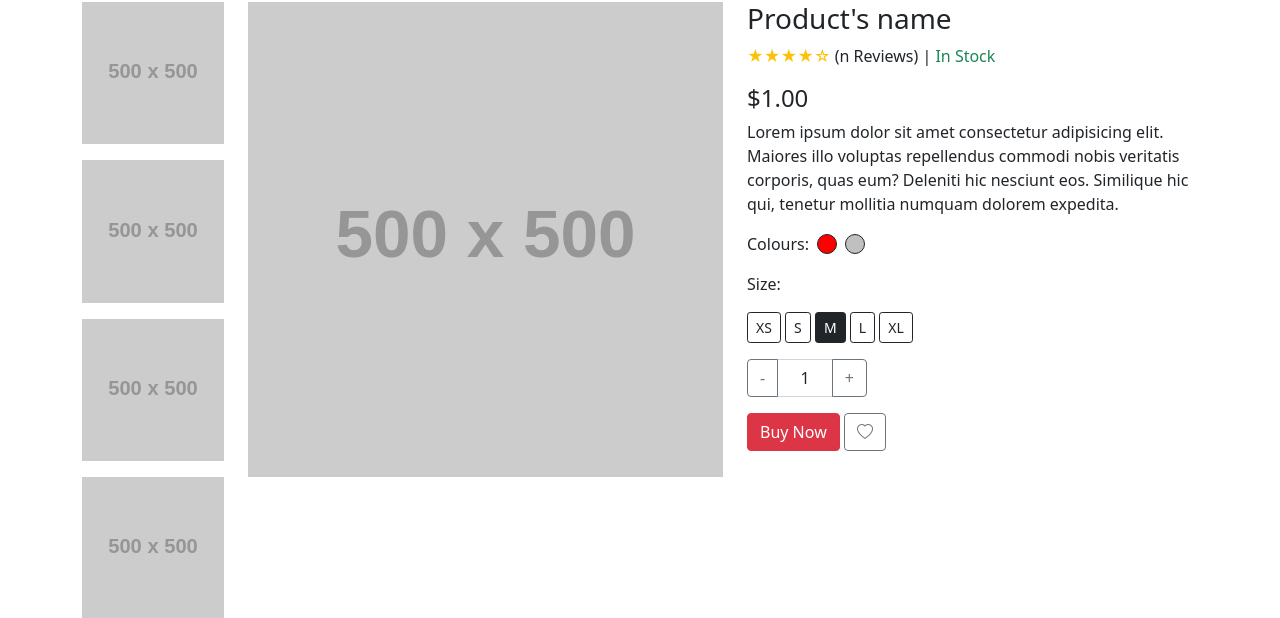
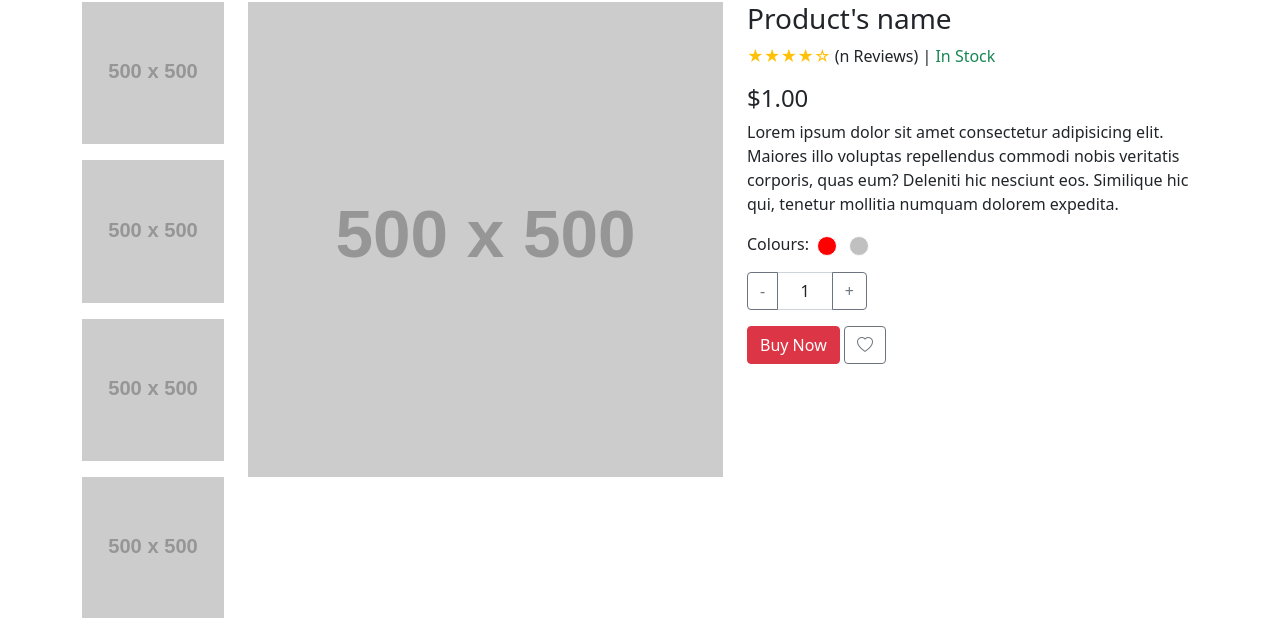
Before and after one commit to ShadowsDuck/LazadoProject, a PHP site: page /item_details.php in a window 1280 px wide. Shown: the part 139-757 px from the top of the page. Run offline with PHP 8.4, Linux system fonts and the light colour scheme; grey boxes labelled with a size stand in for pictures from a placeholder-image service; some libraries are stand-ins or nearby versions.

Commit message:
รวม form

```diff
--- a/user/item_details.php
+++ b/user/item_details.php
@@ -31,38 +31,34 @@ include("partials/header.php");
                     nobis veritatis corporis, quas eum? Deleniti hic nesciunt eos. Similique hic qui, tenetur mollitia
                     numquam dolorem expedita.</p>
 
+                <form action="" method="get">
                     <!-- Colour Options -->
                     <div class="d-flex align-items-center">
                         <p class="mb-0 me-2">Colours:</p>
-                    <button class="btn btn-outline-dark btn-sm rounded-circle me-2"
-                        style="background-color: #ff0000; width: 20px; height: 20px;"></button>
-                    <button class="btn btn-outline-dark btn-sm rounded-circle"
-                        style="background-color: #c0c0c0; width: 20px; height: 20px;"></button>
+                        <div id="btn">
+                            <button class="btn btn-outline-light btn-sm rounded-circle me-2"
+                                style="background-color: #ff0000; width: 20px; height: 20px;"
+                                onclick="setActive(event, this)"></button>
+                            <button class="btn btn-outline-light btn-sm rounded-circle"
+                                style="background-color: #c0c0c0; width: 20px; height: 20px;"
+                                onclick="setActive(event, this)"></button>
                         </div>
-
-
-                <!-- Size Options -->
-                <p class="mt-3">Size:</p>
-                <div>
-                    <button class="btn btn-outline-dark btn-sm">XS</button>
-                    <button class="btn btn-outline-dark btn-sm">S</button>
-                    <button class="btn btn-dark btn-sm">M</button>
-                    <button class="btn btn-outline-dark btn-sm">L</button>
-                    <button class="btn btn-outline-dark btn-sm">XL</button>
                     </div>
 
                     <!-- Quantity and Buy Now -->
                     <div class="mt-3 mb-3">
-                    <?php $quantity = 1; ?>
                         <div class="input-group mb-3" style="max-width: 120px;">
-                        <button class="btn btn-outline-secondary" type="button" onclick="decreaseQuantity()">-</button>
-                        <input type="text" id="quantity" class="form-control text-center"
-                            value="<?php echo $quantity; ?>">
-                        <button class="btn btn-outline-secondary" type="button" onclick="increaseQuantity()">+</button>
+                            <button class="btn btn-outline-secondary" type="button"
+                                onclick="decreaseQuantity()">-</button>
+                            <input type="text" id="quantity" class="form-control text-center" value="1"
+                                oninput="validateQuantity()">
+                            <button class="btn btn-outline-secondary" type="button"
+                                onclick="increaseQuantity()">+</button>
                         </div>
                     </div>
-                <button class="btn btn-danger">Buy Now</button>
+                    <button class="btn btn-danger" value="submit">Buy Now</button>
                     <button class="btn btn-outline-secondary"><i class="bi bi-heart"></i></button>
+                </form>
             </div>
         </div>
     </div>
@@ -81,6 +77,29 @@ include("partials/header.php");
             quantityInput.value = currentValue - 1;
         }
     }
+
+    function validateQuantity() {
+        var quantityInput = document.getElementById("quantity");
+        var value = quantityInput.value;
+
+        // ถ้าไม่ใช่ตัวเลข หรือเป็นเลขติดลบ ให้คืนค่าเป็น 1
+        if (isNaN(value) || value <= 0) {
+            quantityInput.value = 1;
+        }
+    }
+
+    function setActive(event, button) {
+        event.preventDefault(); // ป้องกันการ submit form
+
+        var buttons = document.querySelectorAll('#btn button');
+        buttons.forEach(function (btn) {
+            btn.classList.remove('btn-outline-dark');
+            btn.classList.add('btn-outline-light');
+        });
+
+        button.classList.remove('btn-outline-light');
+        button.classList.add('btn-outline-dark');
+    }
 </script>
 
 <?php
```
Lines whose indentation alone changed are shown as unchanged.
